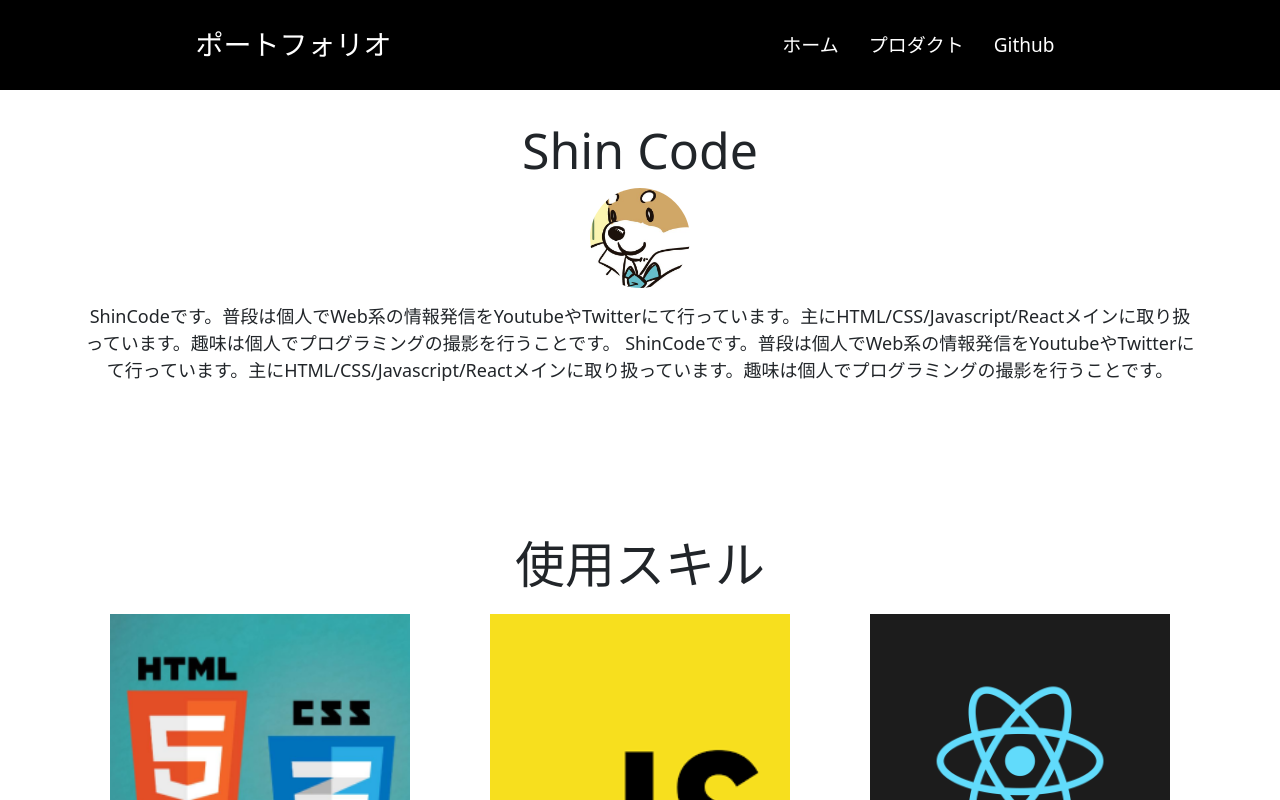
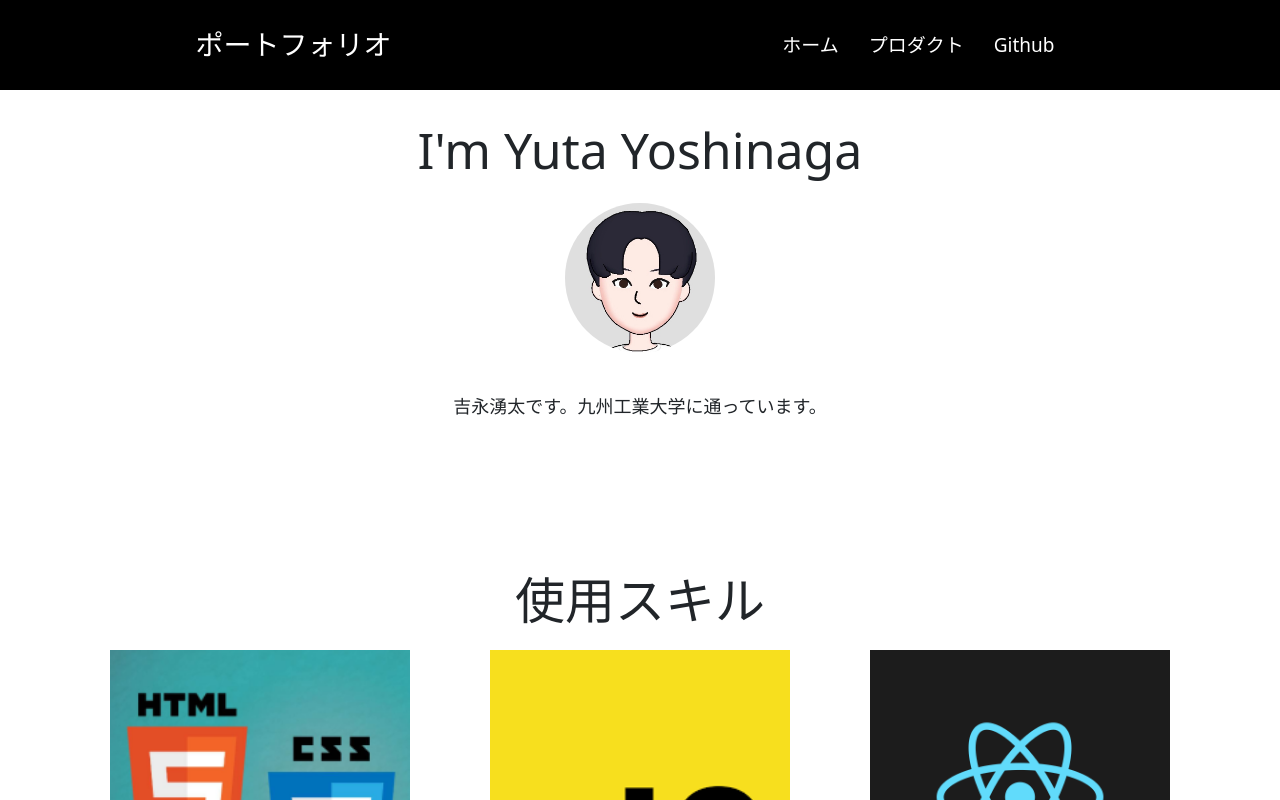
Before and after one commit to Yu-326-ta/portfolio, a React (Create React App) app: page / in a window 1280 px wide. Shown: the top 800 px of the page. Built offline with nearby package versions, Linux system fonts and the light colour scheme.

Commit message:
自己紹介の変更

```diff
--- a/public/index.html
+++ b/public/index.html
@@ -25,7 +25,7 @@
       Learn how to configure a non-root public URL by running `npm run build`.
     -->
     <link rel="stylesheet" href="https://cdnjs.cloudflare.com/ajax/libs/font-awesome/6.2.0/css/all.min.css" integrity="sha512-xh6O/CkQoPOWDdYTDqeRdPCVd1SpvCA9XXcUnZS2FmJNp1coAFzvtCN9BmamE+4aHK8yyUHUSCcJHgXloTyT2A==" crossorigin="anonymous" referrerpolicy="no-referrer" />
-    <title>React App</title>
+    <title>ポートフォリオ</title>
   </head>
   <body>
     <noscript>You need to enable JavaScript to run this app.</noscript>
--- a/src/App.css
+++ b/src/App.css
@@ -64,10 +64,11 @@ nav ul li a:hover {
 
 .profileImage {
   object-fit: cover;
-  height: 100px;
-  width: 100px;
+  height: 150px;
+  width: 150px;
   border-radius: 50%;
-  margin-bottom: 15px;
+  margin-bottom: 40px;
+  margin-top: 15px;
 }
 
 img {
--- a/src/components/HomePage.jsx
+++ b/src/components/HomePage.jsx
@@ -7,20 +7,18 @@ import profileImage from "../Images/sibainu.jpg";
 import mysqlImage from "../Images/mysql.jpg";
 import dockerImage from "../Images/docker.jpg";
 import firebaseImage from "../Images/firebase.jpg";
+import iconImage from "../Images/icon.jpg";
 import awsImage from "../Images/aws.png";
 import htmlcssImage from "../Images/htmlcss.png";
 
 export const HomePage = () => {
   return (
     <div className="container text-center">
-      <h1>Shin Code</h1>
+      <h1>I'm Yuta Yoshinaga</h1>
 
-      <img src={profileImage} className="profileImage" />
+      <img src={iconImage} className="profileImage" />
 
-      <p>
-        ShinCodeです。普段は個人でWeb系の情報発信をYoutubeやTwitterにて行っています。主にHTML/CSS/Javascript/Reactメインに取り扱っています。趣味は個人でプログラミングの撮影を行うことです。
-        ShinCodeです。普段は個人でWeb系の情報発信をYoutubeやTwitterにて行っています。主にHTML/CSS/Javascript/Reactメインに取り扱っています。趣味は個人でプログラミングの撮影を行うことです。
-      </p>
+      <p>吉永湧太です。九州工業大学に通っています。</p>
 
       <section id="skill">
         <div class="text-center">
```
Also changed, not shown: src/Images/icon.jpg (added), 1 other file (tests, documents, lock files or other folders).
